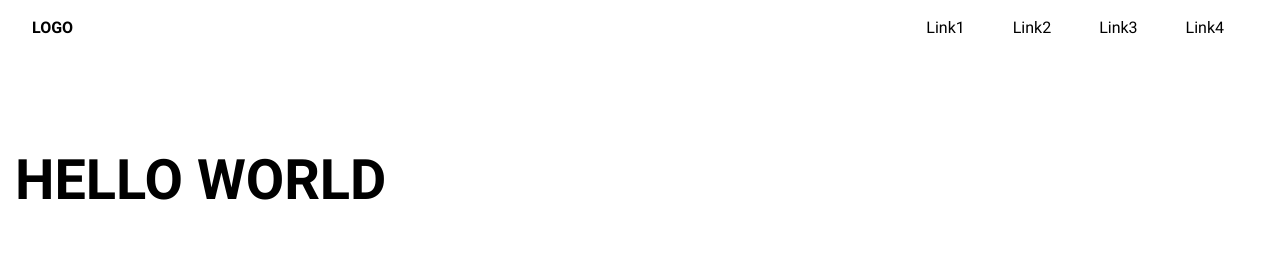
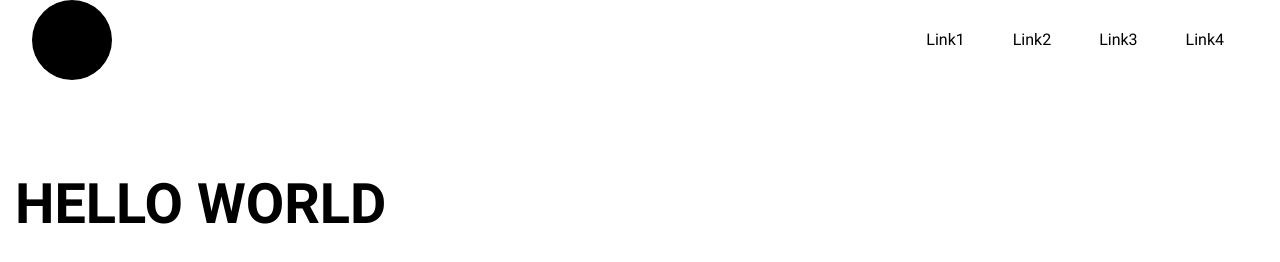
Before and after one commit to Voloshkaincn/template_gulp1, a website: page index.html in a window 1280 px wide. Drawn offline with Linux system fonts and the light colour scheme.

Commit message:
ADDed svg block

```diff
--- a/index.html
+++ b/index.html
@@ -53,7 +53,11 @@
     <div id="page">
 
         <header id='header' class="header">
-            <div class="logo header__logo">LOGO</div>
+            <div class="logo header__logo">
+                <svg class="svg">
+                    <use xlink:href="#logo"></use>
+                </svg>
+            </div>
             <nav class="nav" id="nav">
                 <ul class="nav__list">
                     <li class="nav__item">
@@ -82,6 +86,16 @@
 
     </div>
 
+     <!-- svg -->
+
+     <svg xmlns="http://www.w3.org/2000/svg" xmlns:xlink="http://www.w3.org/1999/xlink" style="width: 0; height: 0; position: absolute; z-index: -9; opacity: 0">
+
+        <symbol id="logo" viewBox="0 0 100 100" fill="currentColor">
+            <circle cx="50" cy="50" r="50" />
+        </symbol>
+
+    </svg>
+
     <script src="js/libs.min.js"></script>
     <script src="js/main.js"></script>
 
--- a/sass/main.scss
+++ b/sass/main.scss
@@ -9,7 +9,9 @@
 
     &__logo {
         margin-left: 2rem;
-        font-weight: bold;
+        width: 1em;
+        height: 1em;
+        font-size: 5rem;
     }
 }
 
```
Also changed, not shown: css/main.css, css/main.min.css, js/main.min.js.
